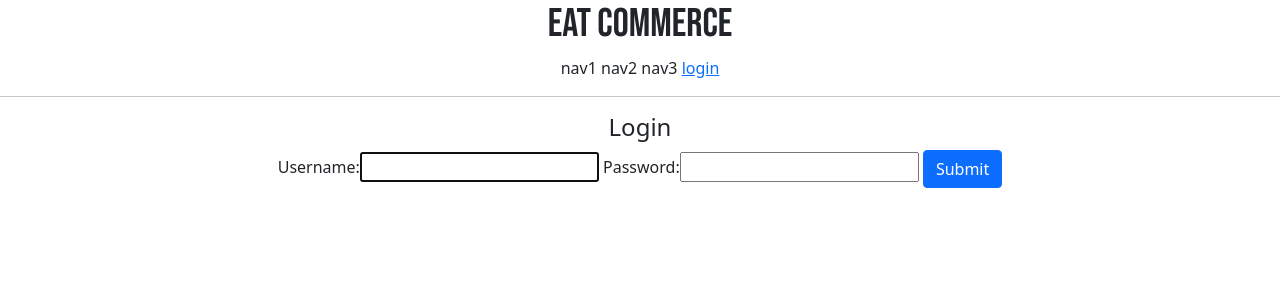
After one commit to Kyehyeok/mcfinalproject, a Django app: page /account/login/ in a window 1280 px wide. The commit adds this page. Shown: the top 300 px of the page. Run offline with Django 3.2, Linux system fonts and the light colour scheme.

Commit message:
login and logout

```diff
--- /dev/null
+++ b/accountapp/templates/accountapp/login.html
@@ -0,0 +1,15 @@
+{% extends 'base.html' %}
+{% block content %}
+
+  <div style="text-align : center">
+    <div>
+      <h4>Login</h4>
+    </div>
+      <form action="" method="post">
+        {% csrf_token %}
+        {{ form }}
+        <input type="submit" class="btn btn-primary">
+      </form>
+  </div>
+
+{% endblock %}
--- a/accountapp/urls.py
+++ b/accountapp/urls.py
@@ -7,5 +7,8 @@ app_name ="accountapp"
 
 urlpatterns = [
     path('hello_world/', hello_world, name='hello_world'),
+
+    path('login/', LoginView.as_view(template_name='accountapp/login.html'), name='login'),
+    path('logout/',LogoutView.as_view(), name='logout'),
     path('create/', AccountCreateView.as_view(), name='create'),
 ]
--- a/mcfinal/settings.py
+++ b/mcfinal/settings.py
@@ -13,6 +13,8 @@ https://docs.djangoproject.com/en/3.2/ref/settings/
 from pathlib import Path
 import environ
 import os
+
+from django.urls import reverse_lazy
 
 env = environ.Env(
     # set casting, default value
@@ -142,3 +144,6 @@ STATIC_ROOT =os.path.join(BASE_DIR, 'staticfiles')
 STATICFILES_DIRS = [
     BASE_DIR / "static",
 ]
+
+LOGIN_REDIRECT_URL = reverse_lazy('accountapp:hello_world')
+LOGOUT_REDIRECT_URL = reverse_lazy('accountapp:login')
--- a/templates/header.html
+++ b/templates/header.html
@@ -6,6 +6,14 @@
         <span>nav1</span>
         <span>nav2</span>
         <span>nav3</span>
-        <span>nav4</span>
+        {% if not user.is_authenticated %}
+        <a href="{% url 'accountapp:login' %}?next={{ request.path }}">
+            <span>login</span>
+        </a>
+        {% else %}
+        <a href="{% url 'accountapp:logout' %}?next={{ request.path }}">
+            <span>logout</span>
+        </a>
+        {% endif %}
     </div>
 </div>
```
Also changed, not shown: accountapp/views.py (line endings or trailing spaces).
